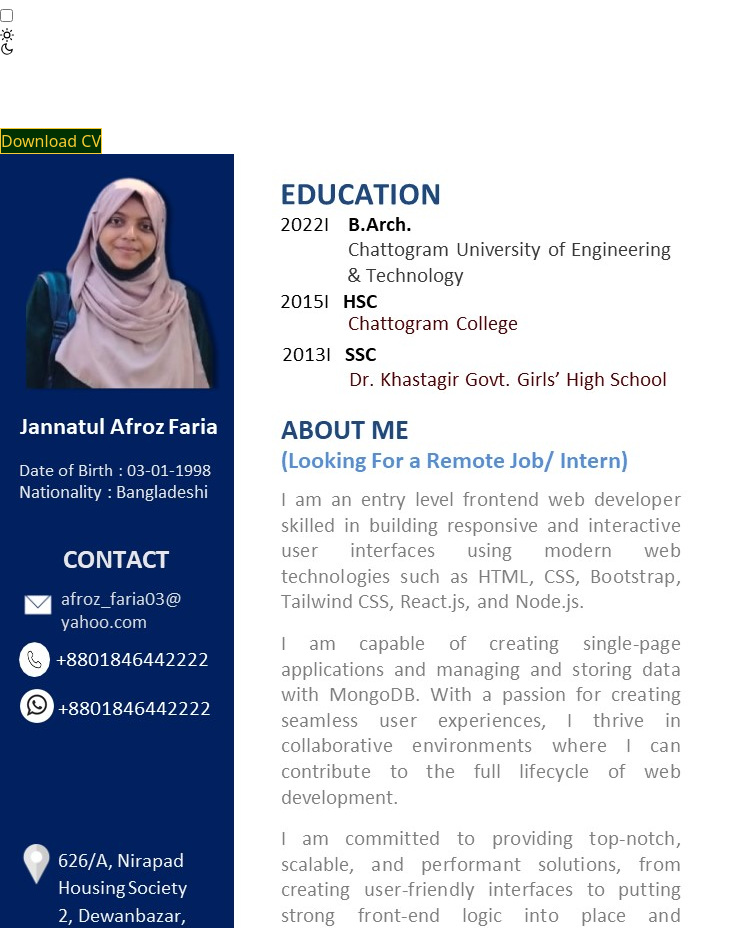
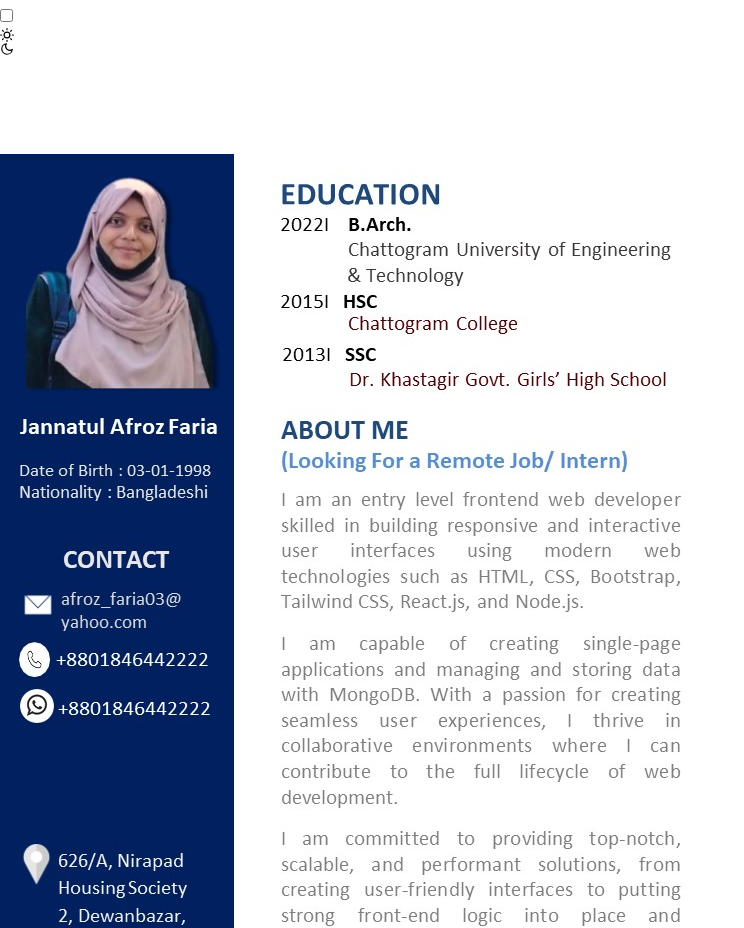
Before and after one commit to JannatulAfrozFaria/port-folio-jannatul-afroz-faria, a React (Vite) app: page /cv in a window 1280 px wide. Shown: the part 1540-2468 px from the top of the page, without its empty margins (0-744 px from the left). Built offline with nearby package versions, Linux system fonts and the light colour scheme.

Commit message:
download cv button anime added

```diff
--- a/src/Pages/CV.jsx
+++ b/src/Pages/CV.jsx
@@ -21,8 +21,7 @@ const CV = () => {
             <div data-aos="flip-down" data-aos-delay="500" data-aos-duration="2000">
                 <Title title={'Curriculum Vitae of'} heading={'Jannatul Afroz Faria'} subHeading={'Web Developer'}></Title>
             </div>
-
-            <div className="mt-6 w-5/6 mx-auto text-center mb-6">
+            <div data-aos="flip-up" data-aos-delay="1000" data-aos-duration="2000" className="mt-6 w-5/6 mx-auto text-center mb-6">
                 <button className="btn btn-base w-72 " onClick={handleDownload}>Download CV</button>
             </div>
             <div className="grid grid-cols-1 md:grid-cols-4 gap-6 mb-8 w-3/4 mx-auto">
```
